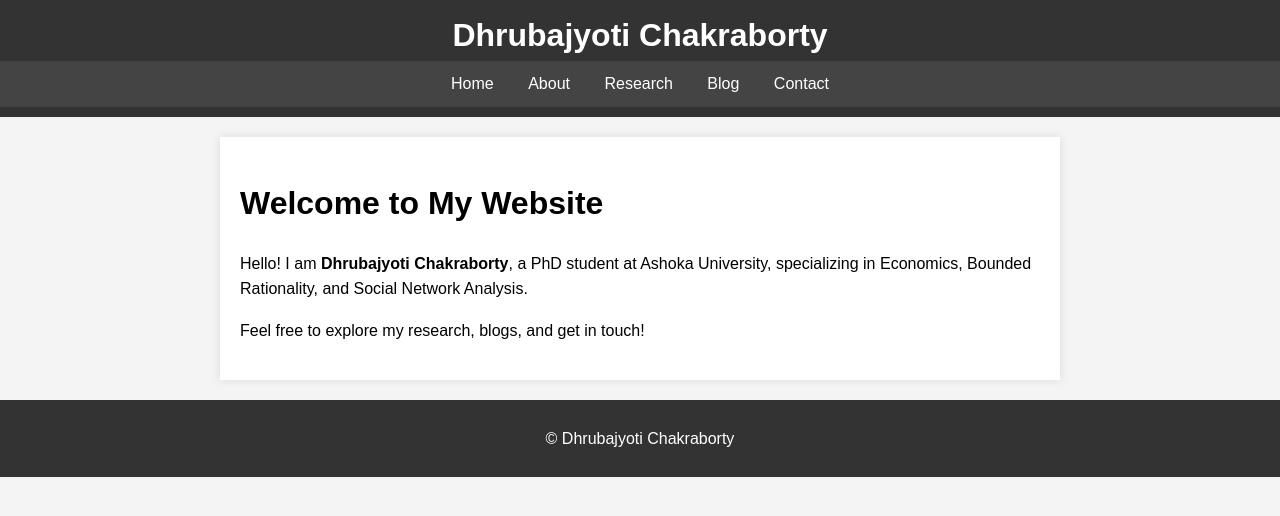
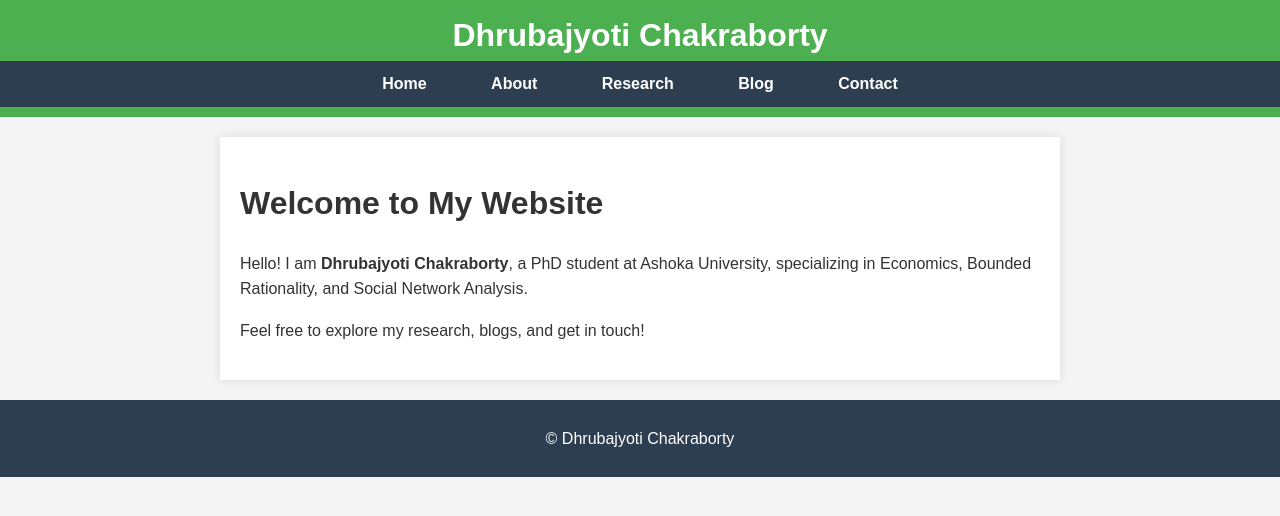
Before and after one commit to dhruba-c/dhruba-c.github.io, a Jekyll site: the page built from index.md, in a window 1280 px wide. Shown: the top 516 px of the page. Built offline with Jekyll 4.4.1, drawn with Linux system fonts in a browser that asks for light colours.

Commit message:
Update styles.css

```diff
--- a/assets/styles.css
+++ b/assets/styles.css
@@ -1,14 +1,26 @@
+/* Base Colors */
+:root {
+    --primary-color: #4CAF50;  /* Green */
+    --secondary-color: #2C3E50; /* Dark Blue */
+    --background-color: #F4F4F4;
+    --text-color: #333;
+    --white-color: #FFFFFF;
+}
+
+/* General Body Styling */
 body {
-    font-family: Arial, sans-serif;
+    font-family: 'Arial', sans-serif;
     line-height: 1.6;
     margin: 0;
     padding: 0;
-    background-color: #f4f4f4;
+    background-color: var(--background-color);
+    color: var(--text-color);
 }
 
+/* Header */
 header {
-    background: #333;
-    color: #fff;
+    background: var(--primary-color);
+    color: var(--white-color);
     padding: 10px 0;
     text-align: center;
 }
@@ -18,41 +30,47 @@ header h1 {
     font-size: 2em;
 }
 
+/* Navigation Bar */
 nav ul {
     padding: 0;
     list-style: none;
-    background: #444;
+    background: var(--secondary-color);
     text-align: center;
     margin: 0;
 }
 
 nav ul li {
-    display: inline;
+    display: inline-block;
+    margin: 0 10px;
 }
 
 nav ul li a {
-    color: #fff;
-    padding: 10px 15px;
+    color: var(--white-color);
+    padding: 10px 20px;
     text-decoration: none;
+    font-weight: bold;
     display: inline-block;
 }
 
 nav ul li a:hover {
-    background: #555;
+    background: var(--primary-color);
+    color: var(--white-color);
 }
 
+/* Main Content Area */
 main {
     padding: 20px;
-    background: #fff;
+    background: var(--white-color);
     margin: 20px auto;
     max-width: 800px;
     box-shadow: 0 0 10px rgba(0, 0, 0, 0.1);
 }
 
+/* Footer */
 footer {
     text-align: center;
     padding: 10px;
-    background: #333;
-    color: #fff;
+    background: var(--secondary-color);
+    color: var(--white-color);
     margin-top: 20px;
 }
```
